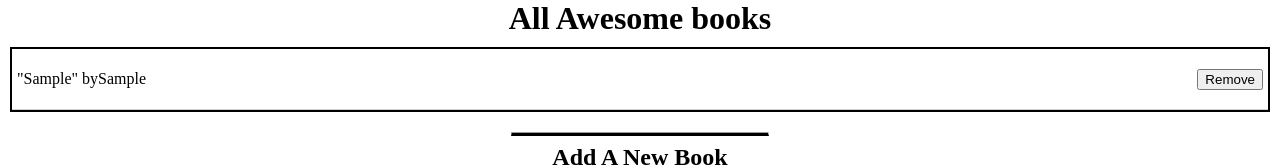
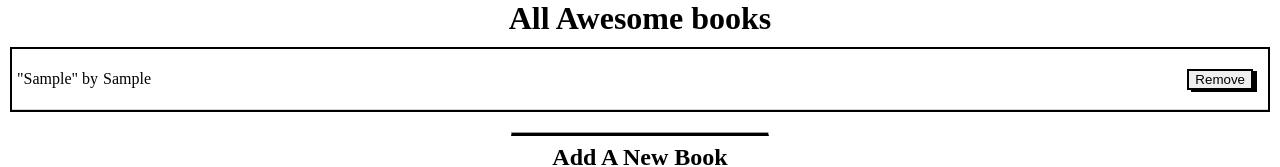
Before and after one commit to DavyKn/Awesome_Books2, a website: page index.html in a window 1280 px wide. Both pictures are taken after typing "Sample", "Sample" into the empty fields and a click on the button "Add". Shown: the top 167 px of the page. Drawn offline with Linux system fonts and the light colour scheme.

Commit message:
UI styling

```diff
--- a/style.css
+++ b/style.css
@@ -27,9 +27,18 @@
   justify-content: space-between;
   border-bottom: solid 1px #d3d3d3;
 }
+
 .para {
   display: flex;
+  gap: 5px;
 }
+
+.remove {
+  border: solid 2px #000;
+  box-shadow: 4px 2px #000;
+  margin-right: 10px;
+}
+
 .book-form {
   display: flex;
   flex-direction: column;
```
